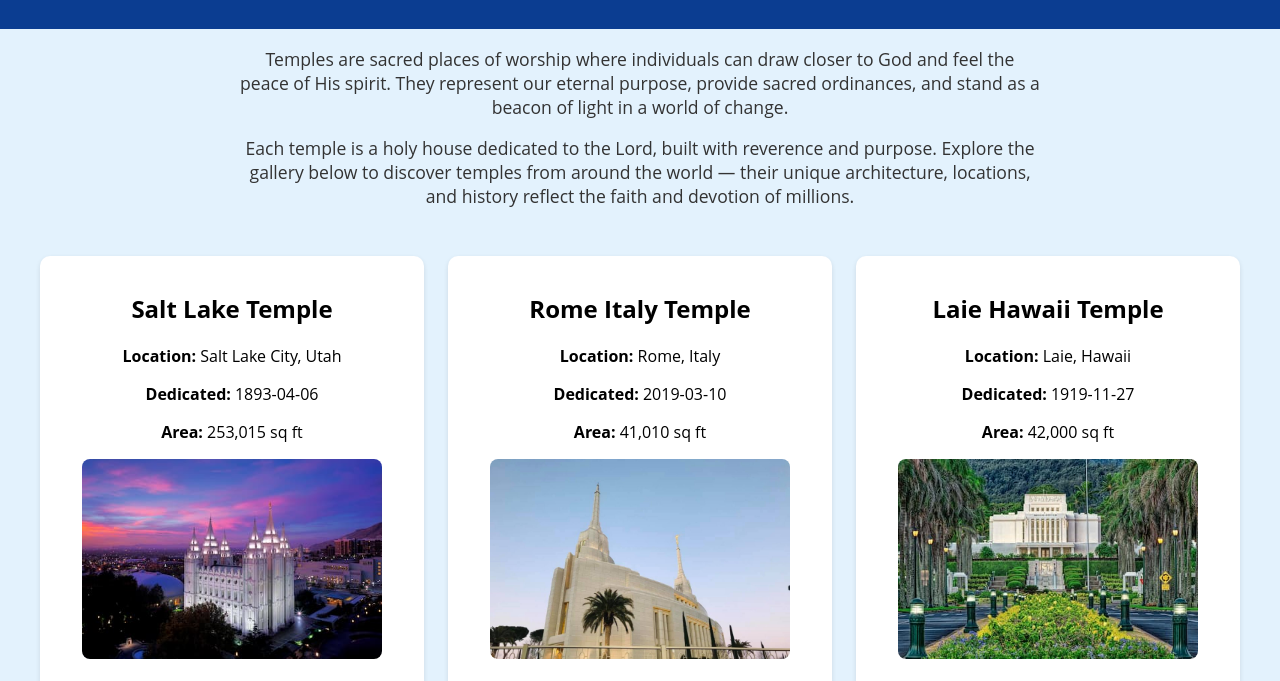
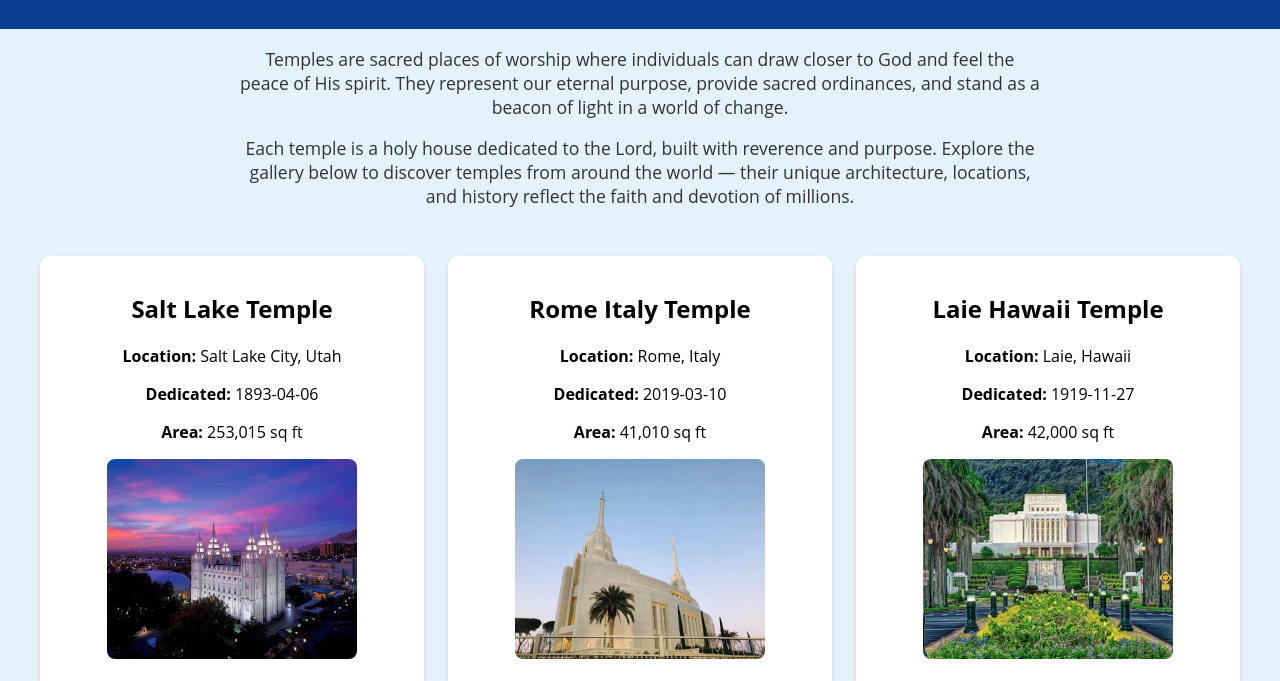
Before and after one commit to brunastockett7/wdd131, a plain HTML site: page filtered-temples.html in a window 1280 px wide. Shown: the part 117-798 px from the top of the page. Drawn offline with Linux system fonts and the light colour scheme; files that its build step writes are made by us from their sources.

Commit message:
Fix image sizes and verify paths

```diff
--- a/styles-filtered-temples.css/filtered-temples.css
+++ b/styles-filtered-temples.css/filtered-temples.css
@@ -77,10 +77,10 @@ footer {
 /* === CONSISTENT IMAGE STYLING === */
 .temple-card img {
   width: 100%;
-  max-width: 300px;
+  max-width: 250px;
   height: 200px;
   object-fit: cover;
   border-radius: 8px;
-  margin: 1rem auto;
   display: block;
+  margin: 0 auto 1rem;
 }
```
